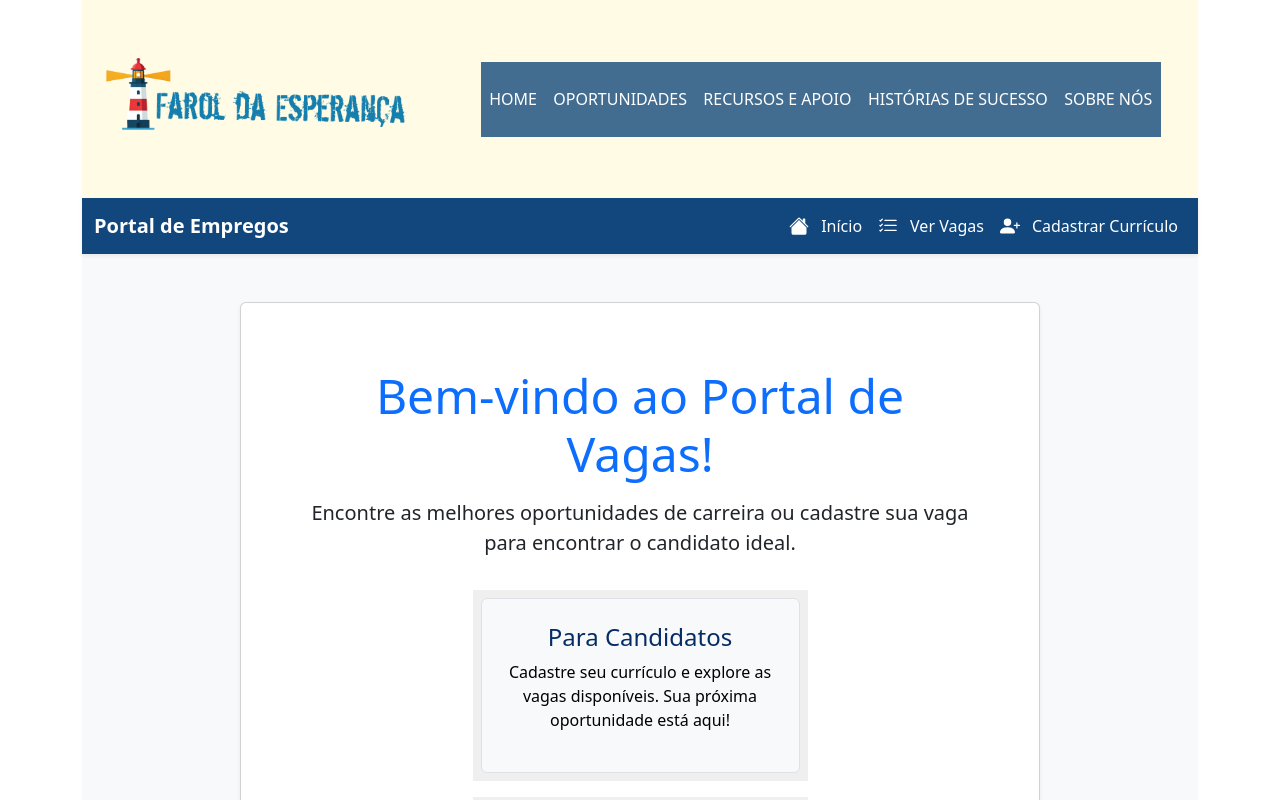
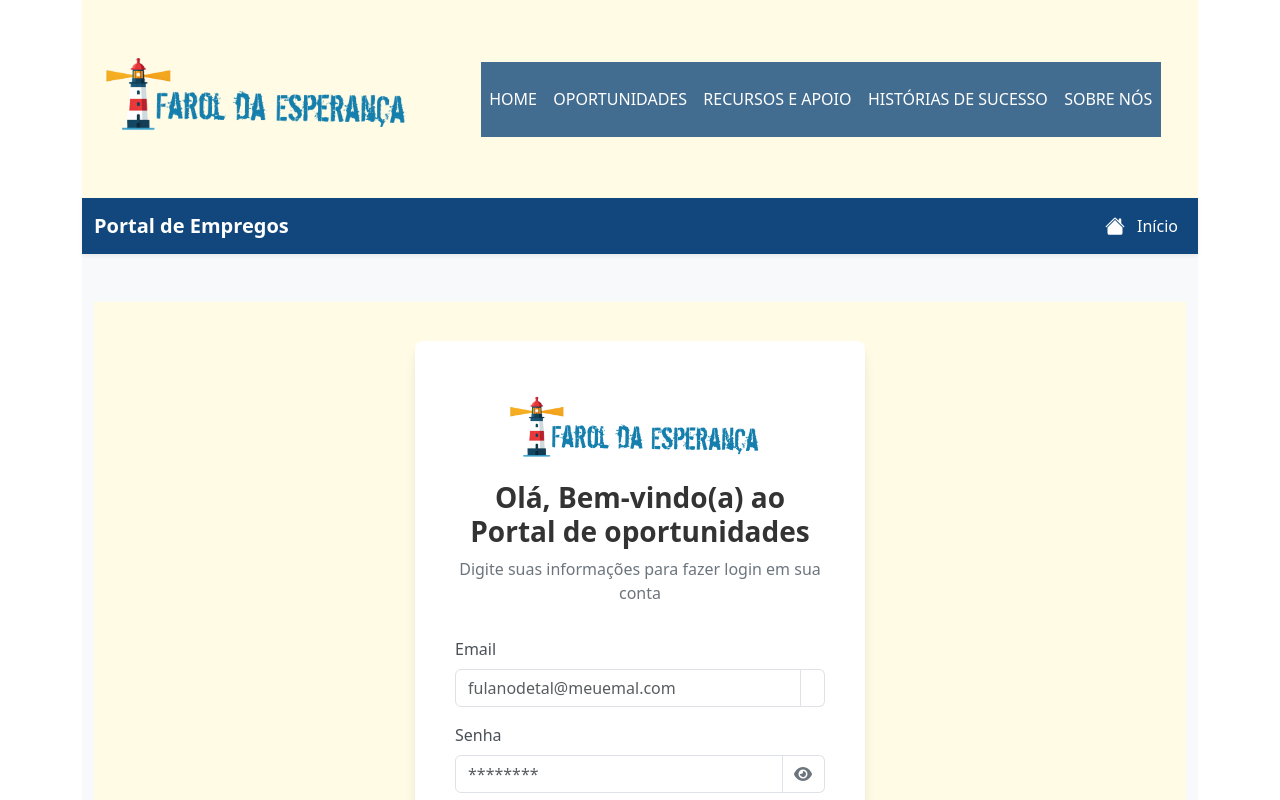
Before and after one commit to weslyramalho/Farol-da-Esperanca-2.0, a React (Vite) app: page /oportunidades in a window 1280 px wide. Both pictures are taken after a click on the button 640 px from the left and 685 px from the top of the page. Shown: the top 800 px of the page. Built offline with nearby package versions, Linux system fonts and the light colour scheme.

Commit message:
tela login

```diff
--- a/package.json
+++ b/package.json
@@ -10,8 +10,11 @@
     "preview": "vite preview"
   },
   "dependencies": {
+    "@fortawesome/fontawesome-svg-core": "^6.7.2",
+    "@fortawesome/free-solid-svg-icons": "^6.7.2",
+    "@fortawesome/react-fontawesome": "^0.2.2",
     "axios": "^1.8.4",
-    "bootstrap": "^5.3.3",
+    "bootstrap": "^5.3.6",
     "react": "^19.0.0",
     "react-dom": "^19.0.0",
     "react-router-dom": "^7.4.0"
--- /dev/null
+++ b/src/components/Login/index.jsx
@@ -0,0 +1,172 @@
+import { useState } from "react";
+import { FontAwesomeIcon } from '@fortawesome/react-fontawesome';
+import logo from "../../assets/img/logo.png"
+import "./Login.css";
+import {  faEye, faEyeSlash, faSpinner } from "@fortawesome/free-solid-svg-icons";
+
+
+// Simulação de uma função de API
+const fakeApiLogin = (email, password) => {
+  return new Promise((resolve, reject) => {
+    setTimeout(() => {
+      // Lógica de validação SIMULADA
+      // Em um cenário real, você faria uma chamada fetch/axios para seu backend
+      if (email === 'candidato@email.com' && password === 'senha123') { // email
+        resolve({ success: true, message: 'Login bem-sucedido!', token: 'fake-jwt-token-12345' });
+      } else if (email === 'empresa@email.com' && password === 'senha123') { // Outro usuário válido
+        resolve({ success: true, message: 'Login bem-sucedido para empresa!', token: 'fake-jwt-token-empresa' });
+      }
+      else {
+        reject({ success: false, message: 'Email ou senha inválidos.' });
+      }
+    }, 1500); // Simula delay da rede
+  });
+};
+
+const Login = ({isLogado}) => {
+const [showPassword, setShowPassword] = useState(false);
+  const [email, setEmail] = useState(''); // Valor inicial email
+  const [password, setPassword] = useState(""); // Valor inicial da senha
+  const [isLoading, setIsLoading] = useState(false);
+  const [error, setError] = useState('');
+
+ // const [isEmailValid, setIsEmailValid] = useState(false); // Para o ícone de check do email
+  const [isPasswordEntered, setIsPasswordEntered] = useState(false); // Para o ícone de check da senha
+
+
+
+
+  const togglePasswordVisibility = () => {
+    setShowPassword(!showPassword);
+  };
+
+   const handleEmailChange = (e) => {
+    const value = e.target.value;
+    setEmail(value);
+
+    setError(''); // Limpa erro ao digitar
+  };
+
+  const handlePasswordChange = (e) => {
+    const value = e.target.value;
+    setPassword(value);
+    setIsPasswordEntered(value.length > 0); // Mostra check se algo foi digitado
+    setError(''); // Limpa erro ao digitar
+  };
+
+  const handleSubmit = async (event) => {
+    event.preventDefault(); // Previne o recarregamento da página
+    setError(''); // Limpa erros anteriores
+    setIsLoading(true);
+    isLogado(isLoading);
+
+    if (!email) {
+        setError('Por favor, insira um Email valido.');
+        setIsLoading(false);
+        return;
+    }
+    if (!password) {
+        setError('Por favor, insira sua senha.');
+        setIsLoading(false);
+        return;
+    }
+
+    try {
+      // Chamada à API (simulada)
+      const response = await fakeApiLogin(email, password);
+      console.log('Login bem-sucedido:', response);
+      alert(`Login bem-sucedido! Token: ${response.token}`); // Exemplo de feedback
+      // Aqui você redirecionaria o usuário ou armazenaria o token:
+      // localStorage.setItem('authToken', response.token);
+      // window.location.href = '/dashboard'; // Ou usando React Router
+
+    } catch (err) {
+      console.error('Erro no login:', err);
+      setError(err.message || 'Ocorreu um erro ao tentar fazer login.');
+    } finally {
+      setIsLoading(false);
+    }
+  };
+
+  return (
+    <>
+      <div className="login-container">
+        <div className="login-form-container">
+          {/* Se você tiver um arquivo de imagem para o logo, substitua o div abaixo */}
+          <div className="logo"><img src={logo} ></img></div>
+          <h2 className="form-title">Olá, Bem-vindo(a) ao Portal de oportunidades</h2>
+          <p className="form-subtitle">Digite suas informações para fazer login em sua conta</p>
+
+          <form  onSubmit={handleSubmit}>
+            <div className="mb-3">
+              <label htmlFor="email" className="form-label">Email</label>
+              <div className="input-group">
+                <input
+                  type="email"
+                  className="form-control"
+                  id="email"
+                  value={email}
+                  onChange={handleEmailChange}
+                  placeholder="fulanodetal@meuemal.com"
+                  disabled={isLoading}
+                />
+                {/* O ícone de check verde no input do email */}
+
+                <span className="input-group-text">
+                {/* <FontAwesomeIcon icon={faCheckCircle} className="valid-icon" /> */}
+                </span>
+              </div>
+            </div>
+
+            <div className="mb-3">
+              <label htmlFor="password Strength" className="form-label">Senha</label>
+              <div className="input-group">
+                <input
+                  type={showPassword ? 'text' : 'password'}
+                  className={`form-control ${isPasswordEntered && password.length > 0 ? 'is-valid' : ''}`} // Adiciona classe is-valid se algo foi digitado
+                  id="password"
+                  value={password}
+                  onChange={handlePasswordChange}
+                  placeholder="********"
+                  disabled={isLoading}
+                />
+                {/* Ícone de olho e check verde no input da senha */}
+                <span className="input-group-text">
+
+
+                  <FontAwesomeIcon
+                    icon={showPassword ? faEyeSlash : faEye}
+                    onClick={togglePasswordVisibility}
+                    className="password-icon"
+                  />
+
+                </span>
+              </div>
+              <a href="#" className={`forgot-password-link ${isLoading ? 'disabled' : ''}`}>Esqueceu sua senha?</a>
+            </div>
+
+             {error && <p className="error-message">{error}</p>}
+
+            <button type="submit" className="btn btn-primary-custom mb-3"  disabled={isLoading || !email || !password}>
+                 {isLoading ? (
+                <>
+                  Acessando
+                  <FontAwesomeIcon icon={faSpinner} className="spinner-icon" spin />
+                </>
+              ) : (
+                'Acessar'
+              )}
+            </button>
+          </form>
+
+          <p className="visitor-text">Se não tem login e senha clique no botão abaixo </p>
+          <button type="button" className="btn btn-outline-secondary-custom" disabled={isLoading}>
+            Cadastre-se
+          </button>
+        </div>
+      </div>
+    </>
+  );
+};
+
+export default Login;
--- /dev/null
+++ b/src/components/Login/login.css
@@ -0,0 +1,111 @@
+ .login-container {
+    background-color: #FFFBE4;
+    min-height: 100vh;
+    display: flex;
+    align-items: center;
+    justify-content: center;
+    padding: 2rem;
+  }
+
+  .login-form-container {
+    background-color: #ffffff;
+    padding: 2.5rem;
+    border-radius: 0.5rem;
+    box-shadow: 0 10px 15px -3px rgba(0, 0, 0, 0.1), 0 4px 6px -2px rgba(0, 0, 0, 0.05);
+    width: 100%;
+    max-width: 450px;
+  }
+
+  .logo {
+    display: flex;
+    justify-content: center;
+    height: 100px;
+  }
+
+  .form-title {
+    text-align: center;
+    font-size: 1.75rem;
+    font-weight: bold;
+    color: #333;
+    margin-bottom: 0.5rem;
+  }
+
+  .form-subtitle {
+    text-align: center;
+    color: #6c757d;
+    margin-bottom: 2rem;
+  }
+
+  .form-label {
+    font-weight: 500;
+    color: #495057;
+  }
+
+  .form-control:focus {
+    border-color: #8a84ff;
+    box-shadow: 0 0 0 0.25rem rgba(79, 70, 229, 0.25);
+  }
+
+  .input-group-text {
+    background-color: transparent;
+    border-left: 0;
+  }
+
+  .password-icon {
+    cursor: pointer;
+    color: #6c757d;
+  }
+
+  .valid-icon {
+    color: #28a745;
+  }
+
+  .btn-primary-custom {
+    background-color: #6366f1;
+    border-color: #6366f1;
+    width: 100%;
+    padding: 0.75rem;
+    font-size: 1rem;
+    font-weight: 500;
+  }
+
+  .btn-primary-custom:hover {
+    background-color: #4f46e5;
+    border-color: #4f46e5;
+  }
+
+  .btn-outline-secondary-custom {
+    border-color: #6c757d;
+    color: #6c757d;
+    width: 100%;
+    padding: 0.75rem;
+    font-size: 1rem;
+    font-weight: 500;
+  }
+
+  .btn-outline-secondary-custom:hover {
+    background-color: #f8f9fa;
+    color: #495057;
+  }
+
+  .forgot-password-link {
+    display: block;
+    text-align: right;
+    font-size: 0.875rem;
+    color: #6c757d;
+    text-decoration: none;
+    margin-top: 0.5rem;
+    margin-bottom: 1.5rem;
+  }
+
+  .forgot-password-link:hover {
+    color: #4f46e5;
+  }
+
+  .visitor-text {
+    text-align: center;
+    font-size: 0.875rem;
+    color: #6c757d;
+    margin-top: 1.5rem;
+    margin-bottom: 1rem;
+  }
--- a/src/pages/Oportunidades/index.jsx
+++ b/src/pages/Oportunidades/index.jsx
@@ -4,11 +4,13 @@ import ListarVagas from "../../components/ListarVagas";
 import CadastrarCurriculo from "../../components/CadastrarCurriculo";
 import CadastroVagas from "../../components/CadastroVagas";
 import DetalhesVagaModal from "../../components/DetalhesVagaModal";
-import { BriefcaseIcon, HomeIcon, ListChecksIcon, UserPlusIcon } from "../../components/icons";
-
-
-
-
+import {
+  BriefcaseIcon,
+  HomeIcon,
+  ListChecksIcon,
+  UserPlusIcon,
+} from "../../components/icons";
+import Login from "../../components/Login";
 
 const Oportunidades = () => {
   const [currentPage, setCurrentPage] = useState("oportunidades");
@@ -61,6 +63,7 @@ const Oportunidades = () => {
 
   const [vagaSelecionada, setVagaSelecionada] = useState(null);
   const [termoPesquisa, setTermoPesquisa] = useState("");
+  const [loc, setLoc] = useState("");
 
   useEffect(() => {
     localStorage.setItem("vagas", JSON.stringify(vagas));
@@ -70,9 +73,32 @@ const Oportunidades = () => {
     localStorage.setItem("curriculos", JSON.stringify(curriculos));
   }, [curriculos]);
 
+  const setarInicio = () => {
+    setCurrentPage("oportunidades");
+    setEscolha("");
+  };
+  const handleEmpresa = () => {
+    setCurrentPage("login");
+    setLoc("Empresa");
+  };
+
+   const handleCandidato = () => {
+    setCurrentPage("login");
+    setLoc("Candidato");
+  };
+  const liberaAcesso = () => {
+    if (loc === "Empresa") {
+      setCurrentPage("cadastroVagas");
+      setEscolha(loc);
+    } else if(loc == "Candidato") {
+      setCurrentPage("listarVagas");
+      setEscolha("Candidato");
+    }
+
+  };
   const adicionarNovaVaga = (novaVaga) => {
     setVagas((prevVagas) => [novaVaga, ...prevVagas]);
-    setCurrentPage("verVagas");
+    setCurrentPage("listarVagass");
   };
 
   const adicionarNovoCurriculo = (novoCurriculo) => {
@@ -109,6 +135,8 @@ const Oportunidades = () => {
 
   const renderPage = () => {
     switch (currentPage) {
+      case "login":
+        return <Login isLogado={liberaAcesso} />;
       case "cadastroVagas":
         return <CadastroVagas onNovaVaga={adicionarNovaVaga} />;
       case "cadastrarCurriculo":
@@ -140,7 +168,10 @@ const Oportunidades = () => {
                   vaga para encontrar o candidato ideal.
                 </p>
                 <div className="flex g-3">
-                  <button className="col-md-6  border-0 p-2 m-2" onClick={() => setEscolha("Candidato")}>
+                  <button
+                    className="col-md-6  border-0 p-2 m-2"
+                    onClick={handleCandidato}
+                  >
                     <div className="p-4 bg-light border rounded h-100">
                       <h2 className="h4 text-primary-emphasis mb-2">
                         Para Candidatos
@@ -151,7 +182,10 @@ const Oportunidades = () => {
                       </p>
                     </div>
                   </button>
-                  <button className="col-md-6 border-0 p-2 m-2" onClick={() => setEscolha("Empresa")}>
+                  <button
+                    className="col-md-6 border-0 p-2 m-2"
+                    onClick={handleEmpresa}
+                  >
                     <div className="p-4 bg-light border rounded h-100">
                       <h2 className="h4 text-success-emphasis mb-2">
                         Para Empresas
@@ -193,7 +227,7 @@ const Oportunidades = () => {
               <ul className="navbar-nav ms-auto">
                 <li className="nav-item">
                   <button
-                    onClick={() => setCurrentPage("oportunidades")}
+                    onClick={setarInicio}
                     className="nav-link btn btn-link text-white d-flex align-items-center"
                   >
                     <HomeIcon />{" "}
@@ -201,9 +235,11 @@ const Oportunidades = () => {
                   </button>
                 </li>
 
-
-
-                <li className={`nav-item painel ${escolha == "Candidato" ? 'ativo' : 'inativo'}`}>
+                <li
+                  className={`nav-item painel ${
+                    escolha == "Candidato" ? "ativo" : "inativo"
+                  }`}
+                >
                   <button
                     onClick={() => setCurrentPage("listarVagas")}
                     className="nav-link btn btn-link text-white d-flex align-items-center"
@@ -212,7 +248,11 @@ const Oportunidades = () => {
                     <span className="d-none d-sm-inline ms-1">Ver Vagas</span>
                   </button>
                 </li>
-                 <li className={`nav-item painel ${escolha == "Candidato" ? 'ativo' : 'inativo'}`}>
+                <li
+                  className={`nav-item painel ${
+                    escolha == "Candidato" ? "ativo" : "inativo"
+                  }`}
+                >
                   <button
                     onClick={() => setCurrentPage("cadastrarCurriculo")}
                     className="nav-link btn btn-link text-white d-flex align-items-center"
@@ -224,8 +264,11 @@ const Oportunidades = () => {
                   </button>
                 </li>
 
-
-                <li className={`nav-item painel ${escolha == "Empresa" ? 'ativo' : 'inativo'}`}>
+                <li
+                  className={`nav-item painel ${
+                    escolha == "Empresa" ? "ativo" : "inativo"
+                  }`}
+                >
                   <button
                     onClick={() => setCurrentPage("cadastroVagas")}
                     className="nav-link btn btn-link text-white d-flex align-items-center"
@@ -236,8 +279,6 @@ const Oportunidades = () => {
                     </span>
                   </button>
                 </li>
-
-
               </ul>
             </div>
           </div>
```
Also changed, not shown: 1 other file (tests, documents, lock files or other folders).
